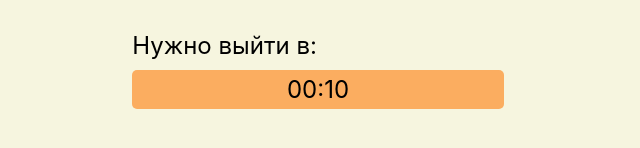
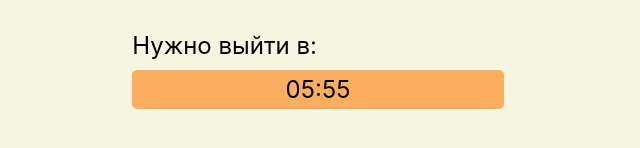
Before and after one commit to Mortauxrois/voxys_dz, a React (Create React App) app: page / in a window 1280 px wide. Shown: the part 370-518 px from the top of the page, without its empty margins (322-962 px from the left). Built offline with nearby package versions, Linux system fonts and the light colour scheme.

Commit message:
Start time was fixed

```diff
--- a/src/timeCore/timeCore.ts
+++ b/src/timeCore/timeCore.ts
@@ -10,7 +10,7 @@ export function getOutTime(time: TTime, schedule: TTime[], walkTimeInMinutes = W
 
     const timeAfterWalkNumber = timeAfterWalk.h * 100 + timeAfterWalk.m;
     const timeNumbers =  schedule.map(el => el.h * 100 + el.m);
-    let nearestBusTime = {h: 0, m: 0};
+    let nearestBusTime = {h: 6, m: 0};
 
     for (let i = 1; i < timeNumbers.length; i++) {
         if (timeNumbers[i - 1] < timeAfterWalkNumber && timeAfterWalkNumber <= timeNumbers[i]) {
@@ -32,10 +32,10 @@ export function stringToTime(str: string): TTime {
 
 export function scheduleFactory() {
     const STEP_IN_MINUTES = 15;
-    const MINUTES_IN_DAY = 1440;
-    let time = {h: 0, m: 0};
+    const WORK_MINUTES_IN_DAY = (24 - 6) * 60;
+    let time = {h: 6, m: 0};
     const schedule = [];
-    for (let i = 0; i < MINUTES_IN_DAY / STEP_IN_MINUTES; i++) {
+    for (let i = 0; i < WORK_MINUTES_IN_DAY / STEP_IN_MINUTES; i++) {
         schedule.push({...time});
         time = addMinutes(time, STEP_IN_MINUTES);
     }
```
